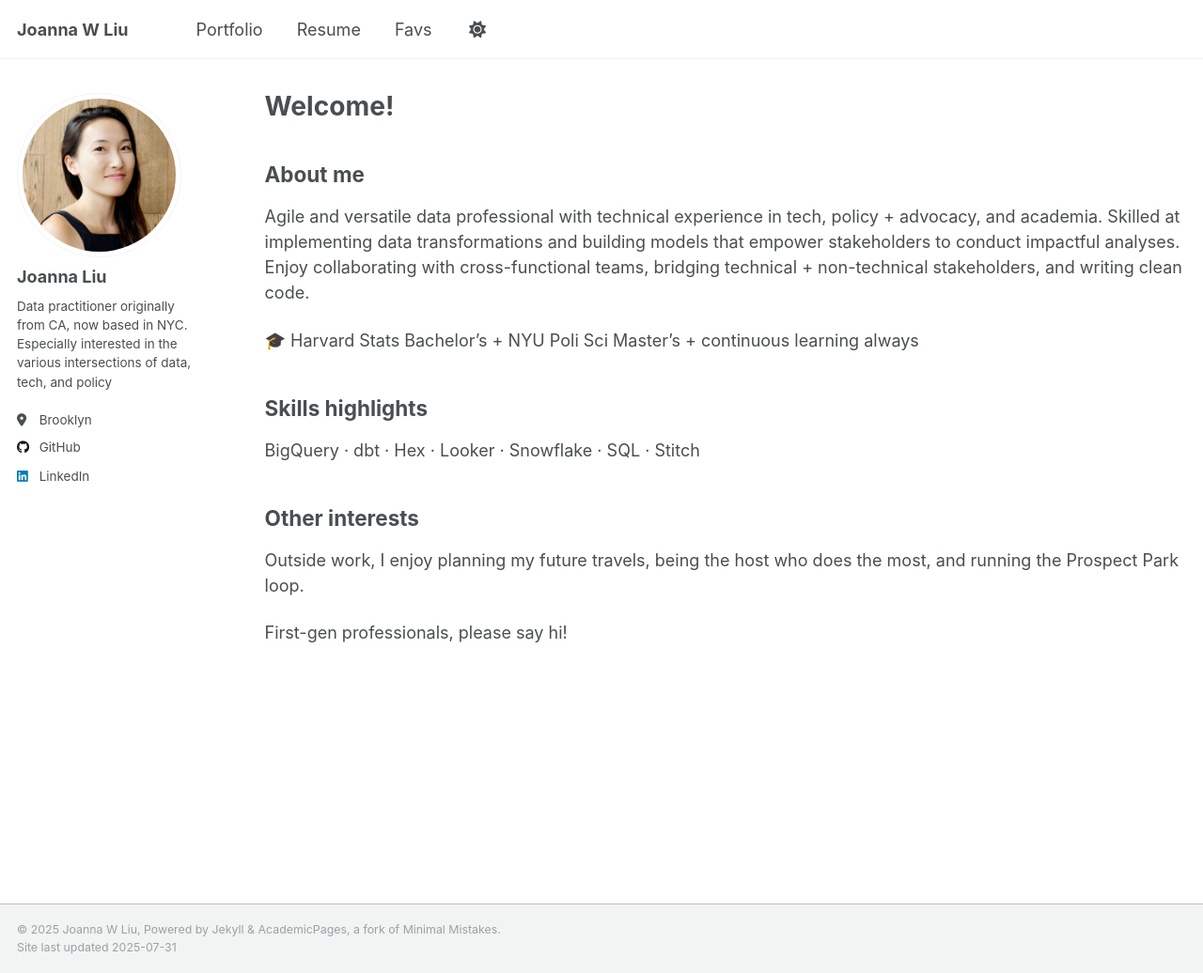
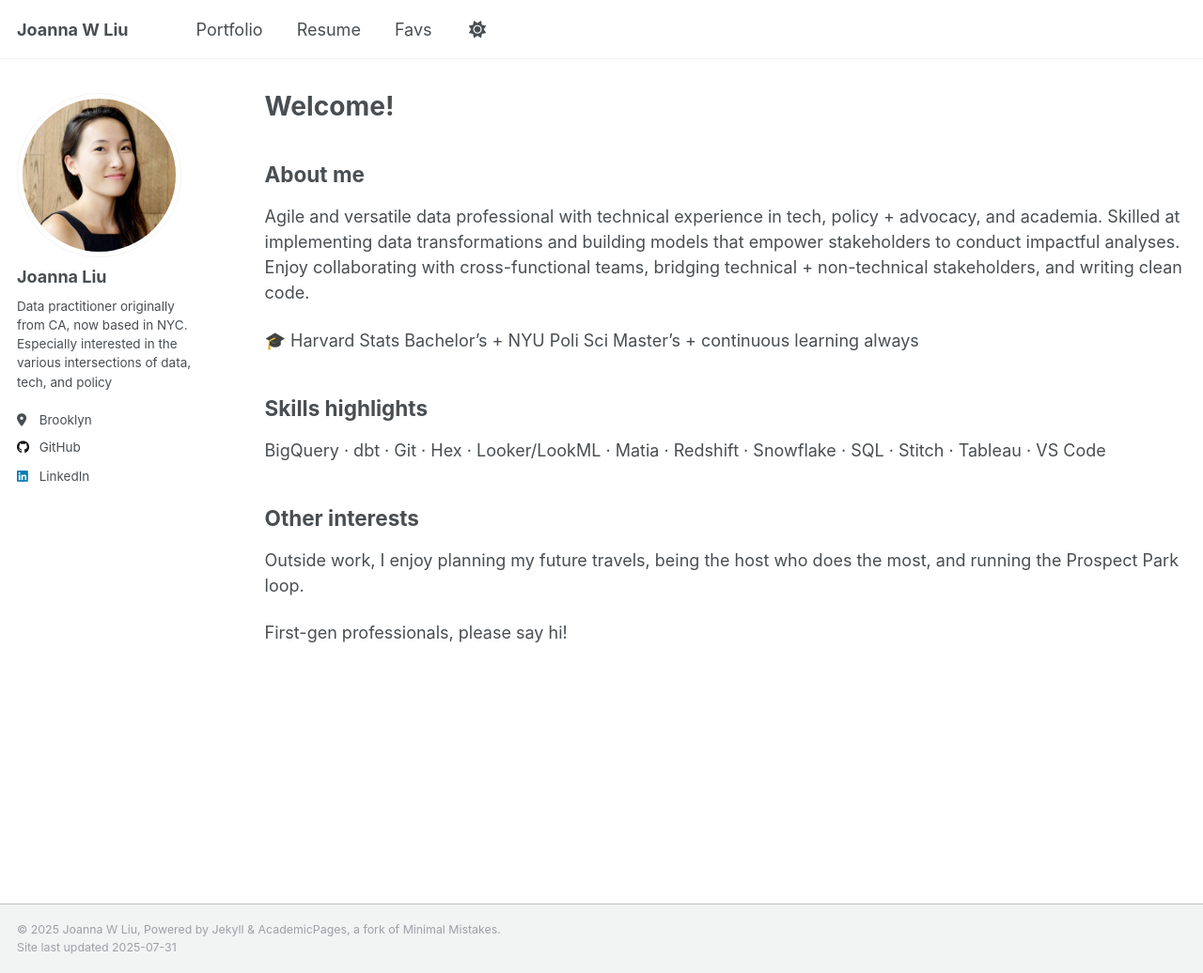
Before and after one commit to joannawliu/joannawliu.github.io, a Jekyll site: the page built from _pages/about.md, in a window 1280 px wide and 1036 px high. Shown: the whole window at 94% size. Built offline with Jekyll 4.4.1, drawn with Linux system fonts in a browser that asks for light colours; a script that is not in the unit is left out.

Commit message:
Update about.md with skills

```diff
--- a/_pages/about.md
+++ b/_pages/about.md
@@ -17,7 +17,7 @@ Agile and versatile data professional with technical experience in tech, policy
 
 ## Skills highlights
 
-BigQuery · dbt · Hex · Looker · Snowflake · SQL · Stitch
+BigQuery · dbt · Git · Hex · Looker/LookML · Matia · Redshift · Snowflake · SQL · Stitch · Tableau · VS Code
 
 
 ## Other interests
```
